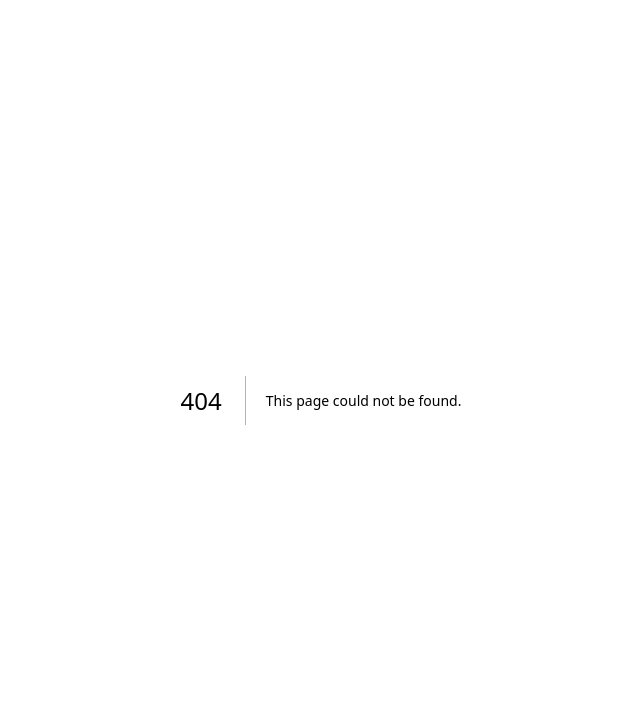
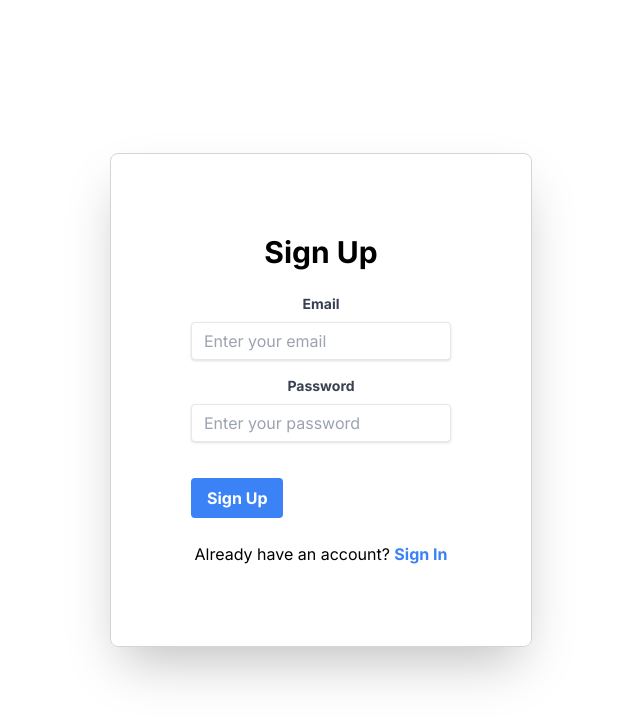
Before and after one commit to elsong86/taco-about-it, a Next.js app in the folder frontend/: page /signup in a window 1280 px wide. Before the commit this address had no page. Shown: the top 720 px of the page, without its empty margins (319-959 px from the left). Built offline with nearby package versions, Linux system fonts and the light colour scheme.

Commit message:
Added a signup page on the frontend.

```diff
--- /dev/null
+++ b/frontend/src/app/signup/page.tsx
@@ -0,0 +1,115 @@
+'use client';
+
+import React, { useState, useEffect } from 'react';
+import { useRouter } from 'next/navigation';
+
+const SignupPage: React.FC = () => {
+  const router = useRouter();
+  const [email, setEmail] = useState('');
+  const [password, setPassword] = useState('');
+  const [isClient, setIsClient] = useState(false);
+
+  useEffect(() => {
+    // Indicate that the component has mounted on the client
+    setIsClient(true);
+  }, []);
+
+  const handleSignup = async (e: React.FormEvent) => {
+    e.preventDefault();
+
+    if (!isClient) return;
+
+    try {
+      const response = await fetch('http://localhost:8000/signup', {
+        method: 'POST',
+        headers: {
+          'Content-Type': 'application/json',
+        },
+        body: JSON.stringify({ email, password }),
+      });
+
+      if (response.status === 429) {
+        throw new Error('Too many requests. Please try again later.');
+      }
+
+      if (!response.ok) {
+        throw new Error('Network response was not ok');
+      }
+
+      const result = await response.json();
+      console.log('Signup successful:', result);
+      router.push('/');
+    } catch (error) {
+      console.error('Signup failed:', error);
+      // Display an error message to the user
+    }
+  };
+
+  if (!isClient) {
+    // Prevent rendering on the server to avoid mismatches
+    return null;
+  }
+
+  return (
+    <div className="flex min-h-screen flex-col items-center justify-center">
+      <div className="flex flex-col items-center rounded-lg border border-gray-300 p-20 text-center shadow-2xl">
+        <h1 className="mb-6 text-3xl font-bold">Sign Up</h1>
+        <form onSubmit={handleSignup} className="w-full max-w-sm">
+          <div className="mb-4">
+            <label
+              className="block text-gray-700 text-sm font-bold mb-2"
+              htmlFor="email"
+            >
+              Email
+            </label>
+            <input
+              className="shadow appearance-none border rounded w-full py-2 px-3 text-gray-700 leading-tight focus:outline-none focus:shadow-outline"
+              id="email"
+              type="email"
+              placeholder="Enter your email"
+              value={email}
+              onChange={(e) => setEmail(e.target.value)}
+              required
+            />
+          </div>
+          <div className="mb-6">
+            <label
+              className="block text-gray-700 text-sm font-bold mb-2"
+              htmlFor="password"
+            >
+              Password
+            </label>
+            <input
+              className="shadow appearance-none border rounded w-full py-2 px-3 text-gray-700 mb-3 leading-tight focus:outline-none focus:shadow-outline"
+              id="password"
+              type="password"
+              placeholder="Enter your password"
+              value={password}
+              onChange={(e) => setPassword(e.target.value)}
+              required
+            />
+          </div>
+          <div className="flex items-center justify-between">
+            <button
+              className="bg-blue-500 hover:bg-blue-700 text-white font-bold py-2 px-4 rounded focus:outline-none focus:shadow-outline"
+              type="submit"
+            >
+              Sign Up
+            </button>
+          </div>
+        </form>
+        <p className="mt-6">
+          Already have an account?{' '}
+          <a
+            href="/signin"
+            className="text-blue-500 hover:text-blue-700 font-bold"
+          >
+            Sign In
+          </a>
+        </p>
+      </div>
+    </div>
+  );
+};
+
+export default SignupPage;
```
Also changed, not shown: 1 other file (tests, documents, lock files or other folders).
